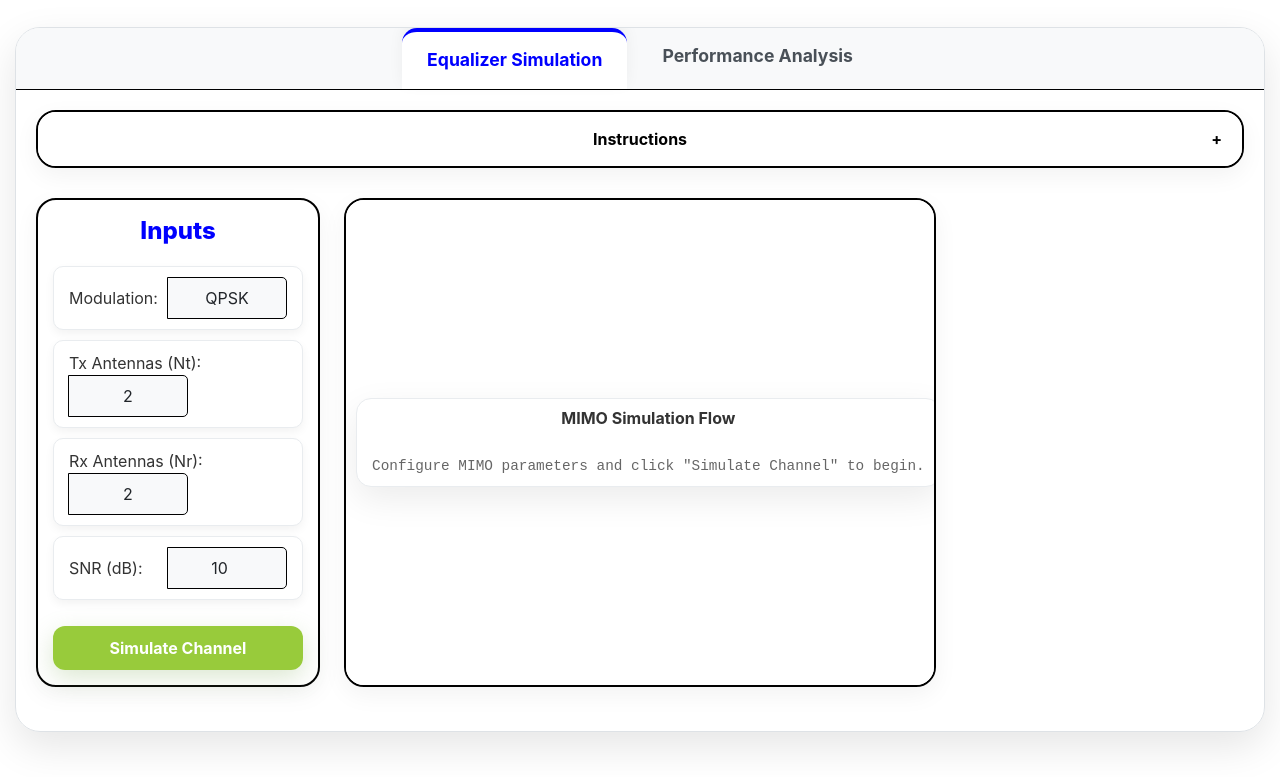
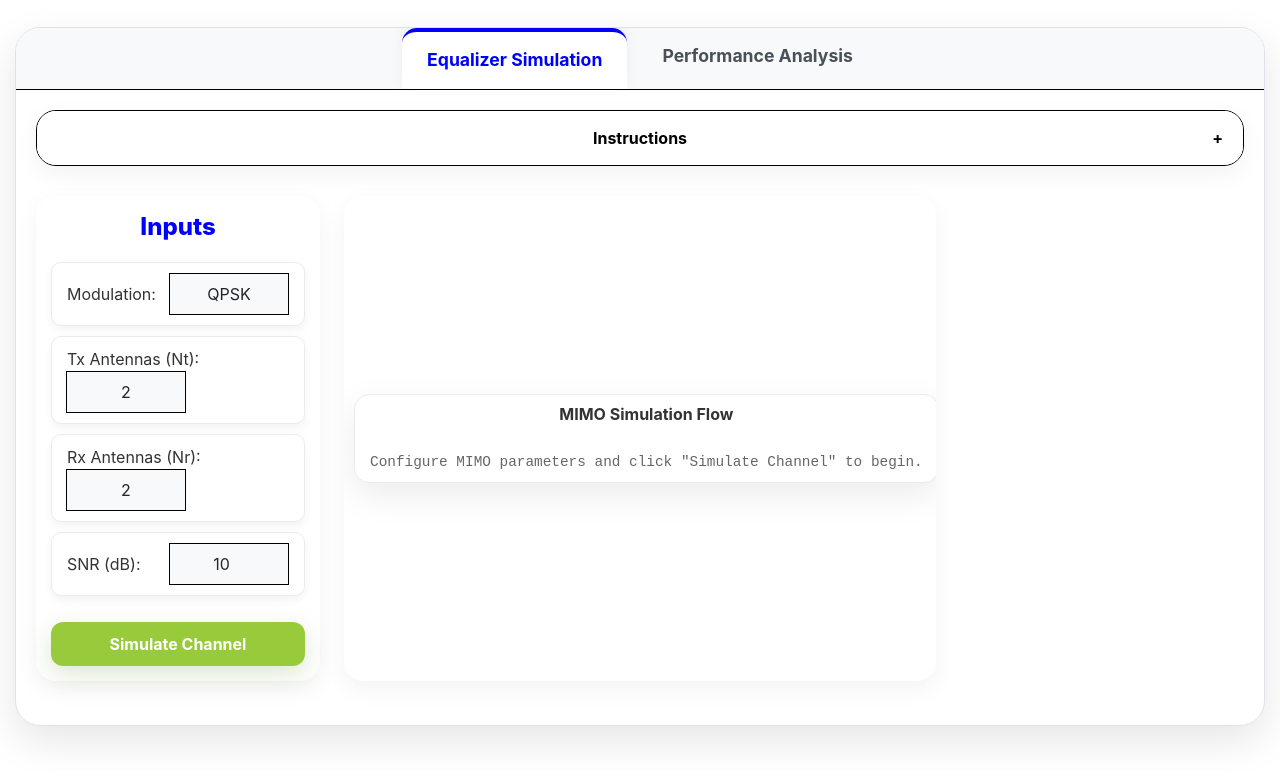
Before and after one commit to virtual-labs/exp-architecture-zf-mmse-iiith, a plain HTML site: page experiment/simulation/index.html in a window 1280 px wide. Shown: the part 172-949 px from the top of the page. Drawn offline with nearby package versions, Linux system fonts and the light colour scheme.

Commit message:
changed UI

```diff
--- a/experiment/simulation/css/main.css
+++ b/experiment/simulation/css/main.css
@@ -108,7 +108,7 @@ body {
     border-radius: 20px;
     padding: 0;
     margin-bottom: 30px;
-    border: 2px solid black;
+    border: 1px solid black;
     box-shadow: 0 8px 25px rgba(0,0,0,0.05);
     overflow: hidden;
 }
@@ -184,7 +184,7 @@ body {
     border-radius: 20px;
     padding: 15px;
     box-shadow: 0 8px 25px rgba(0,0,0,0.05);
-    border: 2px solid black;
+
     height: 100%;
 }
 
@@ -228,14 +228,14 @@ body {
     border-radius: 10px;
     border: 2px solid #e0e0e0;
     padding: 12px 15px;
-    font-size: clamp(14px, 2vw, 16px);
+
     transition: all 0.3s ease;
     background: white;
 }
 
 .form-control:focus, .form-select:focus {
     border-color: #98CB3B;  /* Light green */
-    box-shadow: 0 0 0 0.25rem rgba(140, 179, 105, 0.25);
+    box-shadow: 0 0 0 0rem rgba(140, 179, 105, 0.25);
 }
 
 .control-panel h4, .analysis-control-panel h4 {
@@ -261,7 +261,7 @@ body {
     border: none;
     font-size: clamp(14px, 2vw, 16px);
     width: 20%; /* Take only necessary width */
-    white-space: nowrap;
+
     display: inline-block;
 }
 
@@ -322,7 +322,7 @@ body {
 .technique-option input[type="radio"]:checked + label {
     background: linear-gradient(135deg, #98CB3B, #98CB3B);  /* Light to dark green gradient */
     color: white;
-    border : 1px solid black;  /* Darker green */
+
     transform: scale(1.05);
     box-shadow: 0 8px 25px rgba(140, 179, 105, 0.3);
 }
--- a/experiment/simulation/index.html
+++ b/experiment/simulation/index.html
@@ -53,7 +53,7 @@
                                 <h4>Inputs</h4>
                                 <div class="input-group horizontal">
                                     <label for="modulationScheme">Modulation:</label>
-                                    <select class="form-select" id="modulationScheme">
+                                    <select class="form-select" id="modulationScheme" style="border-radius: 0;">
                                         <option value="BPSK">BPSK</option>
                                         <option value="QPSK" selected>QPSK</option>
                                         <option value="16QAM">16-QAM</option>
@@ -62,7 +62,7 @@
                                 </div>
                                 <div class="input-group horizontal">
                                     <label for="numTxAntennas">Tx Antennas (Nt):</label>
-                                    <select class="form-select" id="numTxAntennas">
+                                    <select class="form-select" id="numTxAntennas" style="border-radius: 0;">
                                         <option value="2" selected>2</option>
                                         <option value="3">3</option>
                                         <option value="4">4</option>
@@ -73,7 +73,7 @@
                                 </div>
                                 <div class="input-group horizontal">
                                     <label for="numRxAntennas">Rx Antennas (Nr):</label>
-                                    <select class="form-select" id="numRxAntennas">
+                                    <select class="form-select" id="numRxAntennas" style="border-radius: 0;">
                                         <option value="2" selected>2</option>
                                         <option value="3">3</option>
                                         <option value="4">4</option>
@@ -82,9 +82,9 @@
                                         <option value="16">16</option>
                                     </select>
                                 </div>
-                                <div class="input-group horizontal">
+                                <div class="input-group horizontal" >
                                     <label for="snrInput">SNR (dB):</label>
-                                    <input type="number" class="form-control" id="snrInput" value="10" min="0" max="40" step="1">
+                                    <input type="number" style="border-radius: 0;" class="form-control" id="snrInput" value="10" min="0" max="40" step="1">
                                 </div>
 
                                 <button class="btn btn-primary w-100 mt-3" id="simulateBtn" onclick="runSimulation()">Simulate Channel</button>
@@ -219,7 +219,7 @@
 
                             </div>
                         </div>
-                        <div class="col-xl-6 col-lg-7 col-md-12" style="border:2px solid black; border-radius:20px;">
+                        <div class="col-xl-6 col-lg-7 col-md-12" style=" border-radius:20px;">
                             <div class="chart-container" id="serChartContainer">
                                 <div id="chartLoadingIndicator" class="loading"><div class="spinner"></div><p>Generating SER curve...</p></div>
                                 <h4>Symbol Error Rate vs. SNR</h4>
```
